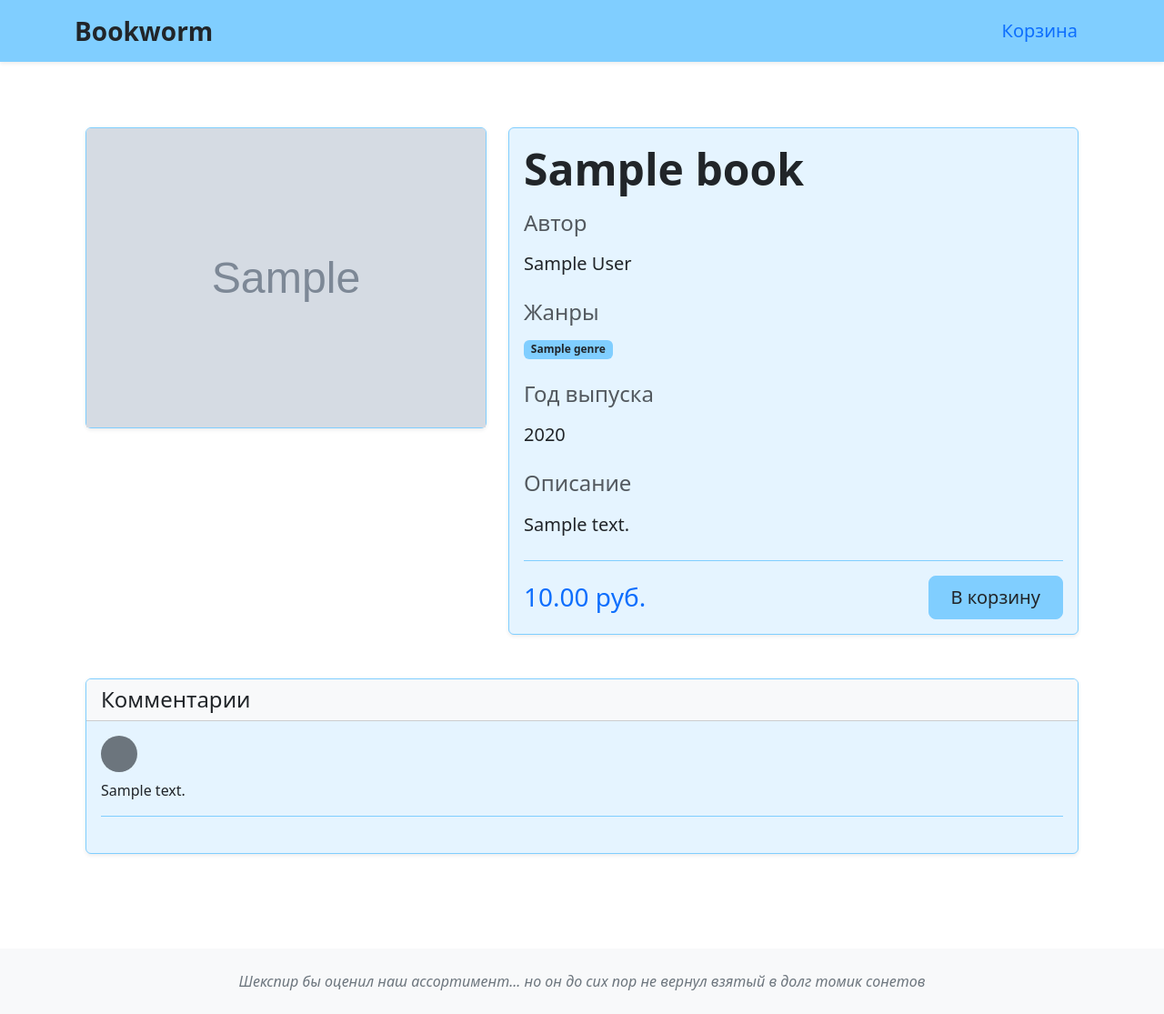
After one commit to Maxim-hub296/BookWorm, a Django app: a page that uses shop/templates/shop/book.html in a window 1280 px wide. The commit adds this page. Shown: the whole page at 91% size. Run offline with Django 5.2, Linux system fonts and the light colour scheme; tables that the repository leaves empty hold one stand-in row (values such as "Sample post"); grey boxes marked "Sample" are stand-in pictures.

Commit message:
Готова страница для просмотра книги

```diff
--- a/shop/models.py
+++ b/shop/models.py
@@ -37,8 +37,6 @@ class Book(models.Model):
             self.slug = slugify(self.title)
         super().save(*args, **kwargs)
 
-    def get_absolute_url(self):
-        return reverse('book_detail', args=[self.slug])
 
     def __str__(self):
         return self.title
--- /dev/null
+++ b/shop/templates/shop/book.html
@@ -0,0 +1,131 @@
+{% extends 'base.html' %}
+
+{% block content %}
+<div class="container py-5">
+    <div class="row">
+        <!-- Обложка книги -->
+        <div class="col-md-5 mb-4 mb-md-0">
+            <div class="card shadow-sm">
+                {% if book.image %}
+                <img src="{{ book.image.url }}"
+                     class="card-img-top img-fluid"
+                     alt="Обложка книги {{ book.title }}">
+                {% else %}
+                <div class="text-center py-5 bg-light">
+                    <i class="bi bi-book fs-1 text-muted"></i>
+                    <p class="mt-2">Нет обложки</p>
+                </div>
+                {% endif %}
+            </div>
+        </div>
+
+        <!-- Информация о книге -->
+        <div class="col-md-7">
+            <div class="card shadow-sm">
+                <div class="card-body">
+                    <h1 class="display-5 fw-bold mb-3">{{ book.title }}</h1>
+
+                    <div class="mb-4">
+                        <h2 class="h4 text-muted mb-3">Автор</h2>
+                        <p class="fs-5">{{ book.author }}</p>
+                    </div>
+
+                    <div class="mb-4">
+                        <h2 class="h4 text-muted mb-3">Жанры</h2>
+                        <div class="d-flex flex-wrap gap-2">
+                            {% for genre in book.genres.all %}
+                            <a href="{% url 'shop:genres' genre.slug %}"
+                               class="badge text-decoration-none"
+                               style="background-color: var(--button-background); color: var(--button-text);">
+                                {{ genre.name }}
+                            </a>
+                            {% empty %}
+                            <span class="text-muted">Жанры не указаны</span>
+                            {% endfor %}
+                        </div>
+                    </div>
+
+                    <div class="mb-4">
+                        <h2 class="h4 text-muted mb-3">Год выпуска</h2>
+                        <p class="fs-5">{{ book.year|default:"Не указан" }}</p>
+                    </div>
+
+                    <div class="mb-4">
+                        <h2 class="h4 text-muted mb-3">Описание</h2>
+                        <p class="fs-5">{{ book.description }}</p>
+                    </div>
+
+                    <div class="d-flex justify-content-between align-items-center mt-4 pt-3 border-top">
+                        <h2 class="h3 mb-0 text-primary">{{ book.price }} руб.</h2>
+                        <button class="btn btn-lg btn-primary px-4 py-2">
+                            В корзину
+                        </button>
+                    </div>
+                </div>
+            </div>
+        </div>
+    </div>
+
+    <!-- Комментарии -->
+    <div class="row mt-5">
+        <div class="col-12">
+            <div class="card shadow-sm">
+                <div class="card-header bg-light">
+                    <h2 class="h4 mb-0">Комментарии</h2>
+                </div>
+                <div class="card-body">
+                    {% for comment in comments %}
+                    <div class="mb-4 pb-3 border-bottom">
+                        <div class="d-flex align-items-center mb-2">
+                            <div class="bg-secondary rounded-circle d-flex align-items-center justify-content-center"
+                                 style="width: 40px; height: 40px;">
+                                <i class="bi bi-person-fill text-light"></i>
+                            </div>
+
+                        </div>
+                        <p class="mb-0">{{ comment.content }}</p>
+                    </div>
+                    {% empty %}
+                    <div class="text-center py-4">
+                        <i class="bi bi-chat-left-text fs-1 text-muted"></i>
+                        <p class="mt-2">Пока нет комментариев</p>
+                    </div>
+                    {% endfor %}
+                </div>
+            </div>
+        </div>
+    </div>
+</div>
+
+<style>
+    /* Кастомные стили для страницы книги */
+    .card {
+        border: 1px solid var(--card-border);
+        background-color: var(--card-background);
+    }
+
+    .card-header {
+        background-color: var(--navbar-background);
+        color: var(--navbar-link-text);
+    }
+
+    .btn-primary {
+        background-color: var(--button-background);
+        border-color: var(--button-background);
+        color: var(--button-text);
+    }
+
+    .btn-primary:hover {
+        background-color: var(--button-hover-background);
+        border-color: var(--button-hover-background);
+    }
+
+    .border-top {
+        border-top: 1px solid var(--card-border) !important;
+    }
+
+    .border-bottom {
+        border-bottom: 1px solid var(--card-border) !important;
+    }
+</style>
+{% endblock %}
--- a/shop/templates/shop/books.html
+++ b/shop/templates/shop/books.html
@@ -24,7 +24,7 @@
 
                         <div class="card-body">
                             <h5 class="card-title">
-                                <a href="#"
+                                <a href="{% url 'shop:book_detail' book.slug %}"
                                    class="text-decoration-none text-dark">
                                     {{ book.title }}
                                 </a>
--- a/shop/urls.py
+++ b/shop/urls.py
@@ -10,6 +10,8 @@ urlpatterns = [
     path('genre/<slug:slug>/', views.GenreBookListView.as_view(), name='genres'),
     path('author/<str:author>/', views.AuthorBookListView.as_view(), name='authors'),
     path('year/<int:year>/', views.YearBookListView.as_view(), name='years'),
+    path('book/<slug:slug>/', views.SingleBookView.as_view(), name='book_detail'),
+
 ]
 
 urlpatterns += static(settings.MEDIA_URL, document_root=settings.MEDIA_ROOT)
--- a/shop/views.py
+++ b/shop/views.py
@@ -1,6 +1,8 @@
-from django.views.generic import ListView
 
-from shop.models import Book, Genre
+
+from django.views.generic import ListView, DetailView
+
+from shop.models import Book, Genre, Comment
 
 
 # Create your views here.
@@ -70,3 +72,18 @@ class YearBookListView(ListView):
         # Добавляем данные для сайдбара
         Home().add_sidebar_data(context)
         return context
+
+
+class SingleBookView(DetailView):
+    model = Book
+    context_object_name = 'book'
+    template_name = 'shop/book.html'
+    slug_field = 'slug'
+    slug_url_kwarg = 'slug'
+
+    def get_context_data(self, **kwargs):
+        context = super().get_context_data(**kwargs)
+        comments = Comment.objects.filter(book=self.get_object())
+        context['comments'] = comments
+        context['genres'] = Genre.objects.filter(book=self.get_object())
+        return context
```
